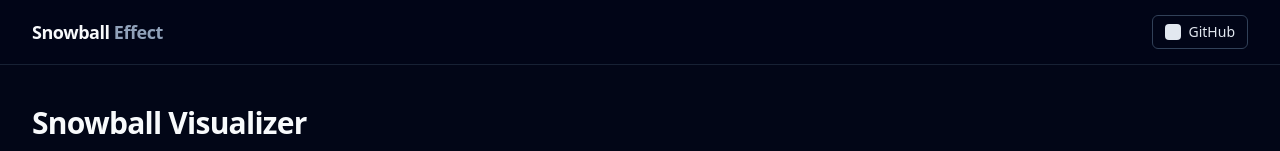
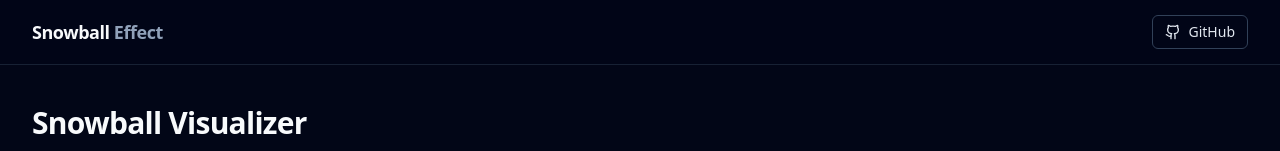
Before and after one commit to thisisyjin/Financial_Visualizer, a Next.js app: page / in a window 1280 px wide. Shown: the top 151 px of the page. Built offline with nearby package versions, Linux system fonts and the light colour scheme.

Commit message:
feat: GitHub 링크에 lucide-react 아이콘 추가 - Github 아이콘 컴포넌트 적용 - 실제 GitHub 리포지토리 링크로 변경 - hover 효과 개선

```diff
--- a/src/app/page.tsx
+++ b/src/app/page.tsx
@@ -3,6 +3,7 @@
 import InputForm from "@/components/InputForm";
 import FinancialChart from "@/components/FinancialChart";
 import { useFinancialStore } from "@/store/useFinancialStore";
+import { Github } from "lucide-react";
 
 export default function Home() {
   const { setData, calculate } = useFinancialStore();
@@ -29,13 +30,12 @@ export default function Home() {
             <span className="text-slate-400"> Effect</span>
           </div>
           <a
-            href="https://github.com/"
+            href="https://github.com/thisisyjin/Financial_Visualizer"
             target="_blank"
             rel="noreferrer"
-            className="inline-flex items-center gap-2 rounded-md border border-slate-700 px-3 py-1.5 text-sm text-slate-200 hover:border-slate-500 hover:bg-slate-900"
+            className="inline-flex items-center gap-2 rounded-md border border-slate-700 px-3 py-1.5 text-sm text-slate-200 hover:border-slate-500 hover:bg-slate-900 transition-colors"
           >
-            {/* 앞으로 lucide-react의 아이콘 컴포넌트를 교체해서 사용할 예정이다. */}
-            <span className="h-4 w-4 rounded-sm bg-slate-200" aria-hidden />
+            <Github className="h-4 w-4" />
             <span className="hidden sm:inline">GitHub</span>
           </a>
         </div>
```
